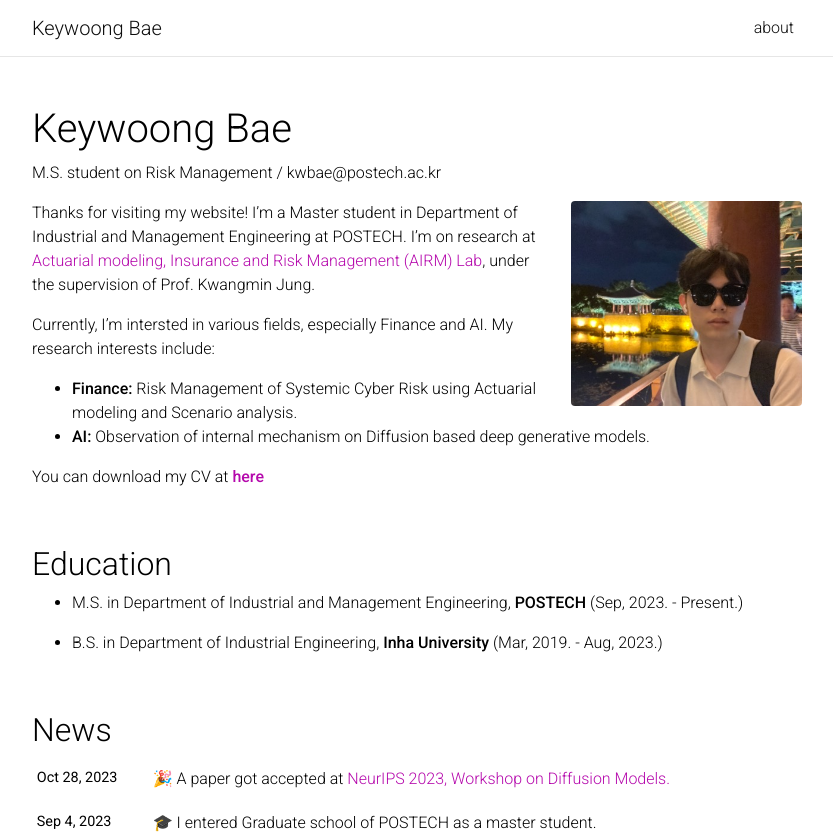
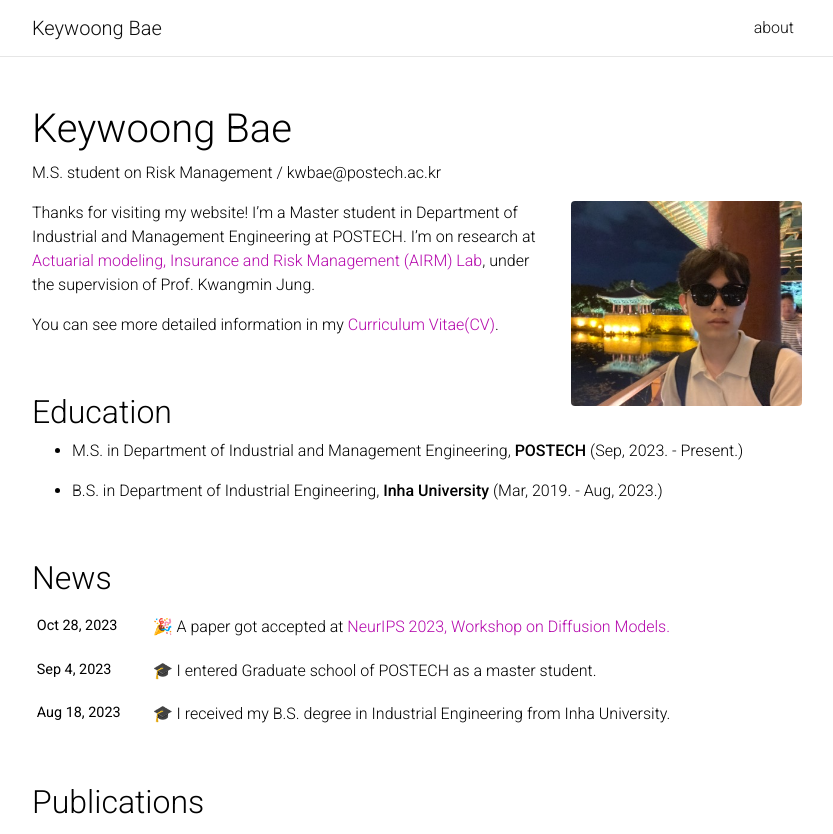
Before and after one commit to kwoongbae/kwoongbae.github.io, a Jekyll site: the page built from _pages/about.md, in a window 1280 px wide and 1377 px high, cut to the strip 0-834 px from the top of the window. Shown: the whole strip, without its empty margins (223-1056 px from the left). Built offline with Jekyll 4.4.1, drawn with Linux system fonts in a browser that asks for light colours; full-size pictures stand in for the smaller copies a plugin makes; comment, search, counter and statistics services are not loaded; a style sheet for code colours, icons or effects is not loaded.

Commit message:
Update about.md

```diff
--- a/_pages/about.md
+++ b/_pages/about.md
@@ -16,12 +16,7 @@ social: true  # includes social icons at the bottom of the page
 ---
 Thanks for visiting my website! I'm a Master student in Department of Industrial and Management Engineering at POSTECH. I'm on research at [Actuarial modeling, Insurance and Risk Management (AIRM) Lab](https://airm.postech.ac.kr/), under the supervision of Prof. Kwangmin Jung.
 
-Currently, I'm intersted in various fields, especially Finance and AI. My research interests include:
-
-- **Finance:** Risk Management of Systemic Cyber Risk using Actuarial modeling and Scenario analysis.
-- **AI:** Observation of internal mechanism on Diffusion based deep generative models.
-
-You can download my CV at **[here](../assets/pdf/CV_K,Bae.pdf)**
+You can see more detailed information in my [Curriculum Vitae(CV)](../assets/pdf/CV_K,Bae.pdf).
 
 <br>
 
```
